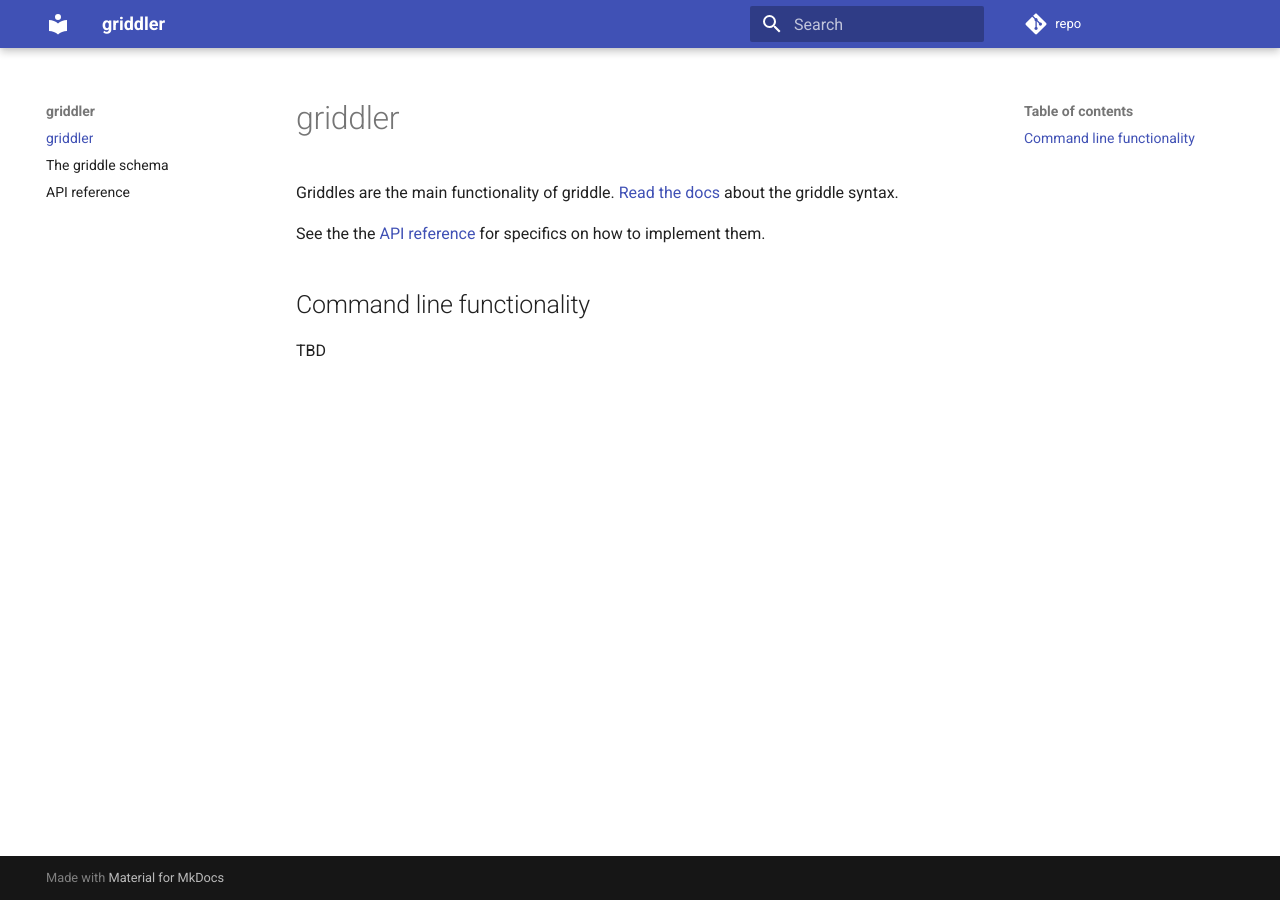
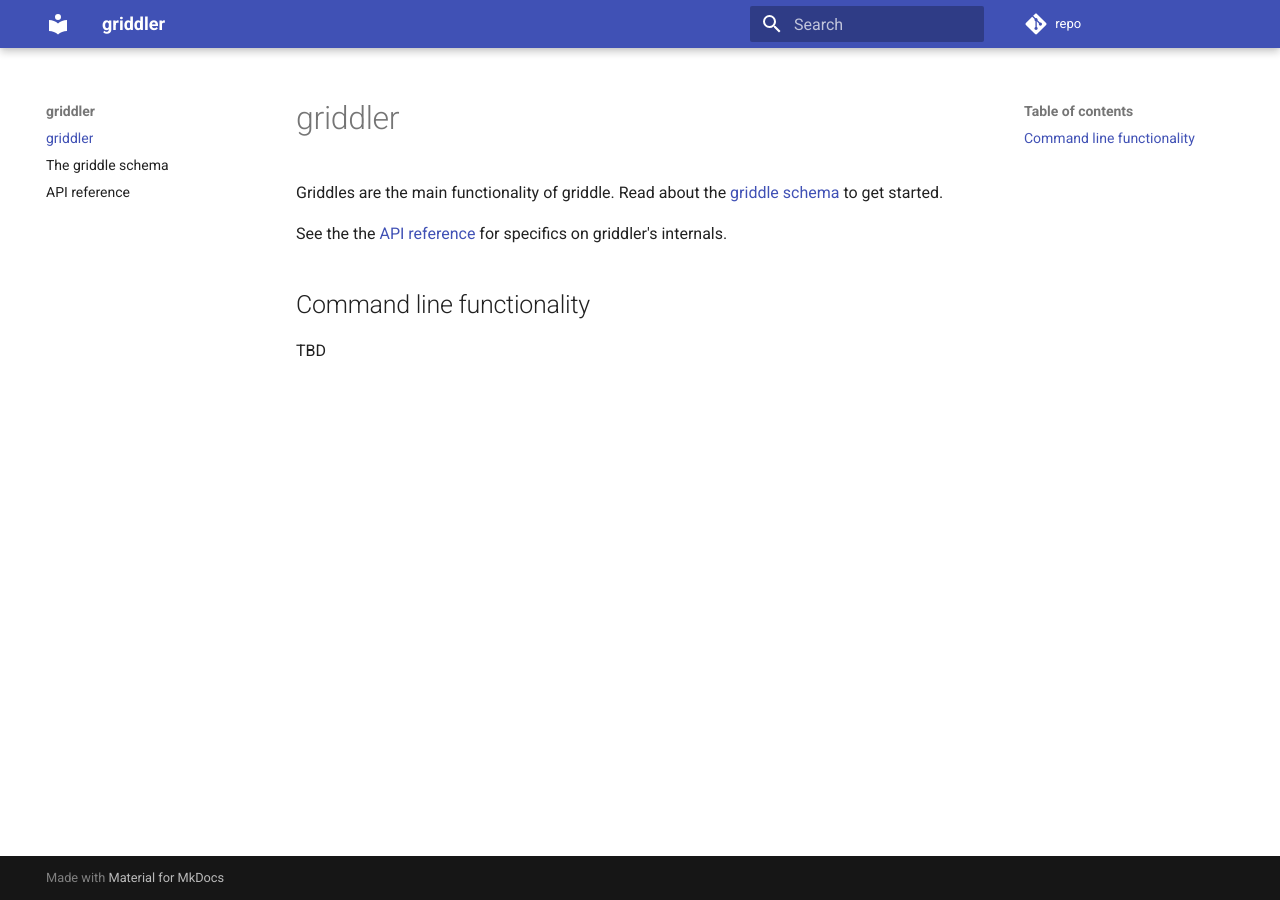
Before and after one commit to CDCgov/pygriddler, an MkDocs documentation site: the page built from docs/index.md, in a window 1280 px wide. Built offline with MkDocs 1.6.1 and Material for MkDocs 9.7.7, drawn with Linux system fonts in a browser that asks for light colours; comment, search, counter and statistics services are not loaded.

Commit message:
Docs cleanup

```diff
--- a/docs/index.md
+++ b/docs/index.md
@@ -1,8 +1,8 @@
 # griddler
 
-Griddles are the main functionality of griddle. [Read the docs](griddle.md) about the griddle syntax.
+Griddles are the main functionality of griddle. Read about the [griddle schema](griddle.md) to get started.
 
-See the the [API reference](reference.md) for specifics on how to implement them.
+See the the [API reference](reference.md) for specifics on griddler's internals.
 
 ## Command line functionality
 
--- a/mkdocs.yml
+++ b/mkdocs.yml
@@ -16,8 +16,9 @@ plugins:
       handlers:
         python:
           options:
-            show_root_heading: true
-            show_full_root_path: true
+            extra:
+              show_root_heading: true
+              show_full_root_path: true
   - search
   - autorefs
 
```
Also changed, not shown: docs/reference.md (+0 -3 lines).
